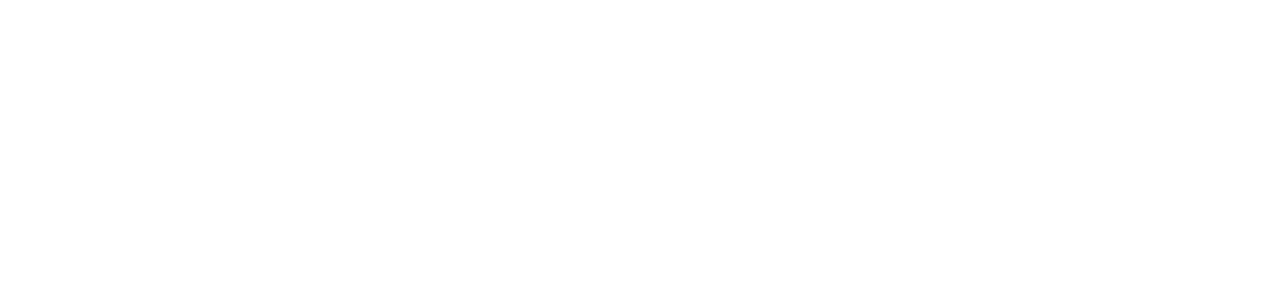
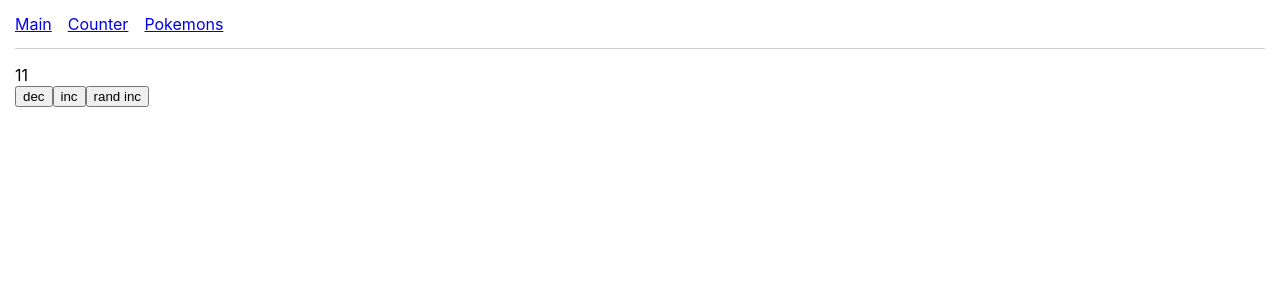
Before and after one commit to ZLVShadoW/rtk_base, a React (Create React App) app: page /counters in a window 1280 px wide. Before the commit this address had no page. Shown: the top 300 px of the page. Built offline with nearby package versions, Linux system fonts and the light colour scheme.

Commit message:
added: Counter1

```diff
--- /dev/null
+++ b/src/Bll/counter1Slice.ts
@@ -0,0 +1,35 @@
+import {createAction, createSlice, PayloadAction} from '@reduxjs/toolkit';
+
+export const increment = createAction('counter1/increment')
+
+const counter1Slice = createSlice({
+    name: 'counter1',
+    initialState: {
+        count: 11 as number
+    },
+    reducers: {
+        decrement: (state) => {
+            state.count = state.count - 1
+        },
+        incrementRand: (state, action: PayloadAction<{number: number}>) => {
+            state.count += action.payload.number
+        }
+    },
+    // прибавлене через ф-цию и builder ------------------ !!!
+    // extraReducers: builder => {
+    //     builder.addCase(increment, state => {
+    //         state.count += 1
+    //     })
+    // }
+    extraReducers: {
+        // 'counter1/increment': (state) => {
+        //     state.count = state.count + 1
+        // },
+        [increment.type]: (state) => {
+            state.count = state.count + 1
+        }
+    }
+})
+
+export const counter1Reducer = counter1Slice.reducer
+export const {decrement, incrementRand} = counter1Slice.actions
--- a/src/Bll/counterSlice.ts
+++ /dev/null
@@ -1,11 +0,0 @@
-import {createSlice} from '@reduxjs/toolkit';
-
-const counterSlice = createSlice({
-    name: 'counter',
-    initialState: {
-        count: 11 as number
-    },
-    reducers: {}
-})
-
-export const counterReducer = counterSlice.reducer
--- a/src/Bll/store.ts
+++ b/src/Bll/store.ts
@@ -1,9 +1,9 @@
 import {configureStore} from '@reduxjs/toolkit';
-import {counterReducer} from './counterSlice';
+import {counter1Reducer} from './counter1Slice';
 
 export const store = configureStore({
     reducer: {
-        counter: counterReducer
+        counter1: counter1Reducer
     }
 })
 
--- a/src/Components/App.tsx
+++ b/src/Components/App.tsx
@@ -4,14 +4,14 @@ import '../App.css';
 import {Layout} from '../Pages/Layout';
 import {Main} from '../Pages/Main';
 import {Pokemons} from '../Pages/Pokemons';
-import {Counter} from '../Pages/Counter';
+import {Counters} from '../Pages/Counters';
 
 export const App = () => {
     return (
         <Routes>
             <Route path={'/'} element={<Layout/>}>
                 <Route index element={<Main/>}/>
-                <Route path={'counter'} element={<Counter/>}/>
+                <Route path={'counters'} element={<Counters/>}/>
                 <Route path={'pokemons'} element={<Pokemons/>}/>
             </Route>
         </Routes>
--- /dev/null
+++ b/src/Components/Counters/Counter1.tsx
@@ -0,0 +1,36 @@
+import React from 'react';
+import {useAppDispatch, useAppSelector} from '../../hooks/typedRTKHooks';
+import {decrement, increment, incrementRand} from '../../Bll/counter1Slice';
+
+export const Counter1 = () => {
+    const dispatch = useAppDispatch()
+    const result = useAppSelector(state => state.counter1.count)
+
+    const dec = () => {
+        dispatch(decrement())
+    }
+    const inc = () => {
+        dispatch(increment())
+    }
+
+    const incRand = () => {
+        dispatch(incrementRand({number: randomLimitNumber(1, 10)}))
+    }
+
+    return (
+        <div>
+            <div>{result}</div>
+            <div>
+                <button onClick={dec}>dec</button>
+                <button onClick={inc}>inc</button>
+                <button onClick={incRand}>rand inc</button>
+            </div>
+        </div>
+    );
+};
+
+// --- for utils/helpers
+
+const randomLimitNumber = (min: number, max: number) => {
+    return Math.floor(Math.random() * (max - min + 1) + min)
+}
--- a/src/Pages/Counter.tsx
+++ /dev/null
@@ -1,17 +0,0 @@
-import React from 'react';
-import {useAppSelector} from '../hooks/typedRTKHooks';
-
-export const Counter = () => {
-    const result = useAppSelector(state => state.counter.count)
-
-    return (
-        <>
-            <div>{result}</div>
-            <div>
-                <button>dec</button>
-                <button>inc</button>
-                <button>rand inc</button>
-            </div>
-        </>
-    );
-};
--- /dev/null
+++ b/src/Pages/Counters.tsx
@@ -0,0 +1,10 @@
+import React from 'react';
+import {Counter1} from '../Components/Counters/Counter1';
+
+export const Counters = () => {
+    return (
+        <>
+            <Counter1 />
+        </>
+    );
+};
--- a/src/Pages/Layout.tsx
+++ b/src/Pages/Layout.tsx
@@ -8,7 +8,7 @@ export const Layout = () => {
                 <nav>
                     <ul style={{display: 'flex', gap: 16, listStyle: 'none', padding: 0, margin: 0}}>
                         <li><Link to={'/'}>Main</Link></li>
-                        <li><Link to={'counter'}>Counter</Link></li>
+                        <li><Link to={'counters'}>Counter</Link></li>
                         <li><Link to={'pokemons'}>Pokemons</Link></li>
                     </ul>
                 </nav>
```
